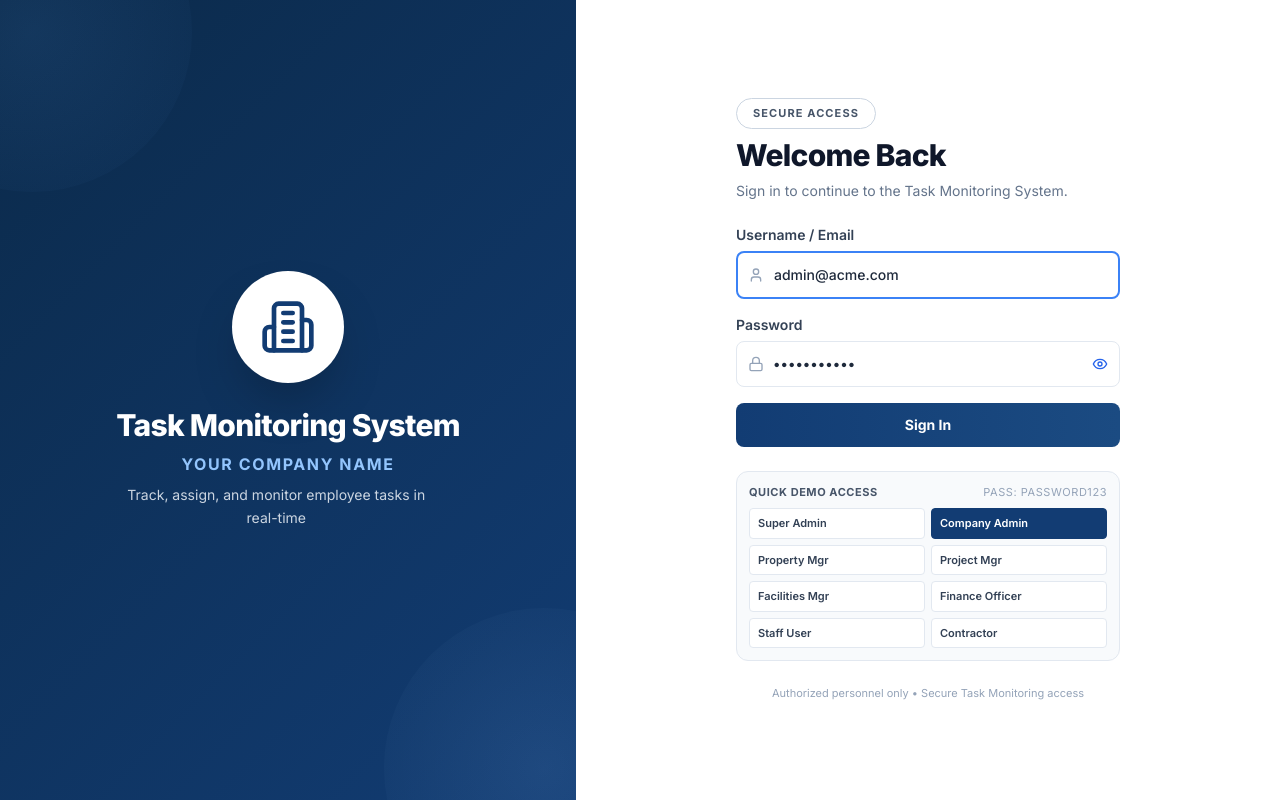
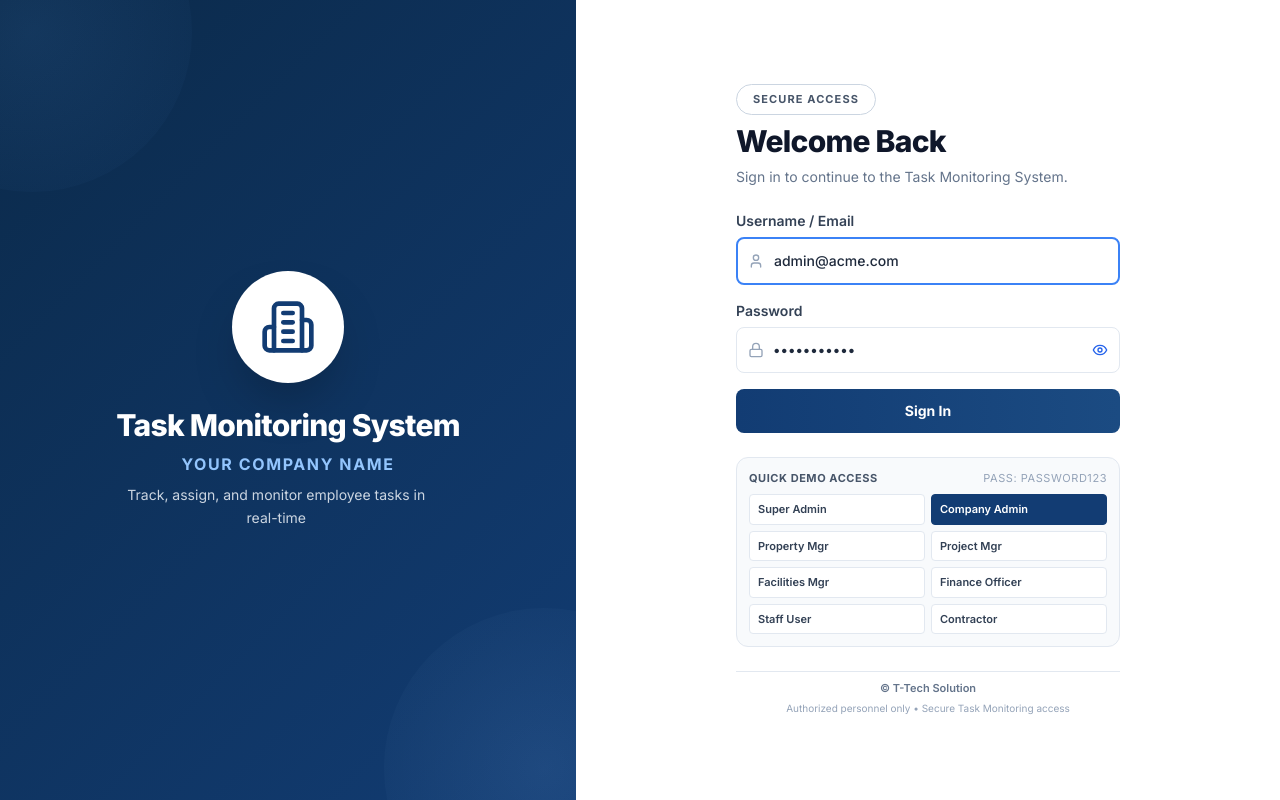
Before and after one commit to Oluwataye/Task-Manager, a React (Vite) app: page /login in a window 1280 px wide. Built offline with nearby package versions, Linux system fonts and the light colour scheme; no server answers.

Commit message:
Add persistent footer (© T-Tech Solution) across all SaaS pages and Login screen

```diff
--- a/src/components/layout/AppLayout.tsx
+++ b/src/components/layout/AppLayout.tsx
@@ -21,11 +21,19 @@ export const AppLayout: React.FC = () => {
       <Topbar />
 
       {/* Main Content Area */}
-      <main className="pl-[230px] pt-4 px-6 pb-12 flex-1">
+      <main className="pl-[230px] pt-4 px-6 pb-6 flex-1">
         <div className="max-w-7xl mx-auto">
           <Outlet />
         </div>
       </main>
+
+      {/* Persistent Footer across all pages */}
+      <footer className="pl-[230px] py-4 px-6 border-t border-slate-200 bg-white text-center text-xs font-semibold text-slate-500">
+        <div className="max-w-7xl mx-auto flex flex-col sm:flex-row items-center justify-between gap-2">
+          <span>© T-Tech Solution</span>
+          <span className="text-[11px] text-slate-400 font-medium">Task Monitoring & Management SaaS Platform</span>
+        </div>
+      </footer>
 
       {/* System Settings Modal */}
       <SystemSettingsModal
--- a/src/pages/Login.tsx
+++ b/src/pages/Login.tsx
@@ -173,9 +173,14 @@ export const Login: React.FC = () => {
             </div>
           </div>
 
-          <p className="text-center text-[11px] text-slate-400">
-            Authorized personnel only • Secure Task Monitoring access
-          </p>
+          <div className="pt-2 border-t border-slate-200 flex flex-col items-center justify-center space-y-1 text-center">
+            <p className="text-[11px] text-slate-500 font-semibold">
+              © T-Tech Solution
+            </p>
+            <p className="text-[10px] text-slate-400">
+              Authorized personnel only • Secure Task Monitoring access
+            </p>
+          </div>
         </div>
       </div>
     </div>
```
